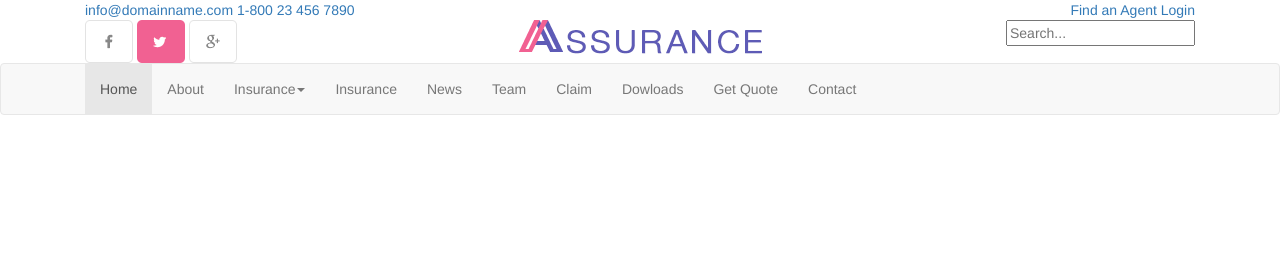
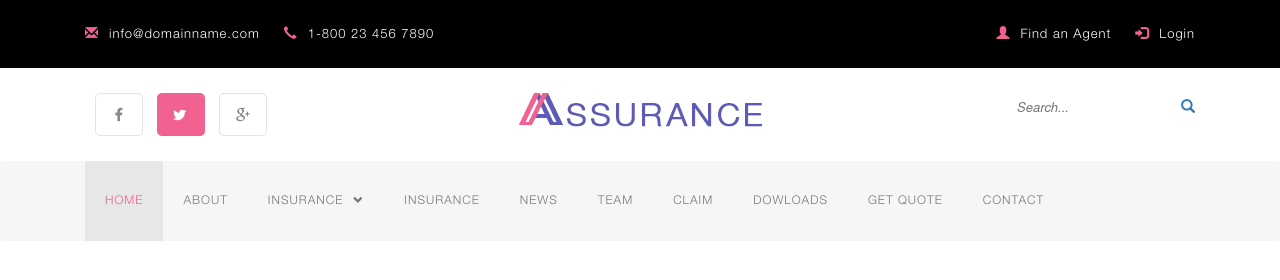
Before and after one commit to luongh0202/Freelancer-asurance, a plain HTML site: page Banner/index.html in a window 1280 px wide. Drawn offline with Linux system fonts and the light colour scheme.

Commit message:
style-banner

```diff
--- a/Banner/index.html
+++ b/Banner/index.html
@@ -12,30 +12,34 @@
 	<div class="header-201905041907">
 		<div class="top-header">
 			<div class="container">
-				<div class="left col-lg-6 text-left">
-					<a class="email" href="#">info@domainname.com</a>
-					<a class="phone" href="#">1-800 23 456 7890</a>
+				<div class="left col-md-6 col-sm-7 text-left">
+					<a class="email" href="#"><span class="glyphicon glyphicon-envelope
+"></span>info@domainname.com</a>
+					<a class="phone" href="#"><span class="glyphicon glyphicon-earphone
+"></span>1-800 23 456 7890</a>
 				</div>
-				<div class="right col-lg-6 text-right">
-					<a class="find" href="#">Find an Agent</a>
-					<a class="login" href="#">Login</a>
+				<div class="right col-md-6 col-sm-5 text-right">
+					<a class="find" href="#"><span class="glyphicon glyphicon-user
+"></span>Find an Agent</a>
+					<a class="login" href="#"><span class="glyphicon glyphicon-log-in
+"></span>Login</a>
 				</div>
 			</div>
 		</div>
 		<div class="center-header">
 			<div class="container">
-				<div class="left text-left col-lg-4">
+				<div class="left text-left col-md-4">
 					<a class="share_face" href=""><img src="root/img/icon-face.png" alt=""></a>
 					<a class="share_tw" href=""><img src="root/img/icon-tw.png" alt=""></a>
 					<a class="share_gg" href=""><img src="root/img/icon-google.png" alt=""></a>
 				</div>
-				<div class="center text-center col-lg-4">
+				<div class="center text-center col-md-4">
 					<a href=""><img src="root/img/logo.png" alt=""></a>
 				</div>
 				<div class="right text-right col-lg-4">
 					<form class="search">
 						<input type="" name="" placeholder="Search...">
-						<a href="#" class="btn_search"></a>
+						<a href="#" class="btn_search glyphicon glyphicon-search"></a>
 					</form>
 				</div>
 			</div>
@@ -54,22 +58,23 @@
 			        <div id="navbar" class="navbar-collapse collapse" aria-expanded="false">
 			            <ul class="nav navbar-nav">
 							<li class="active"><a href="mailto:joe@example.com?subject=feedback" "email me">Home</a></li>
-							<li><a href="mailto:joe@example.com?subject=feedback" "email me">About</a></li>
+							<li><a href="#">About</a></li>
 			                <li class="dropdown">
-			                    <a href="#" class="dropdown-toggle" data-toggle="dropdown">Insurance<span class="caret"></span></a>
+			                    <a href="#" class="dropdown-toggle" data-toggle="dropdown">Insurance<span class="glyphicon glyphicon-chevron-down
+"></span></a>
 			                    <ul class="dropdown-menu" role="menu">
 			                        <li><a href="#">1</a></li>
 			                        <li><a href="#">2</a></li>
 			                        <li><a href="#">3</a></li>
 			                    </ul>
 			                </li>
-							<li><a href="mailto:joe@example.com?subject=feedback" "email me">Insurance</a></li>
-							<li><a href="mailto:joe@example.com?subject=feedback" "email me">News</a></li>
-							<li><a href="mailto:joe@example.com?subject=feedback" "email me">Team</a></li>
-							<li><a href="mailto:joe@example.com?subject=feedback" "email me">Claim</a></li>
-							<li><a href="mailto:joe@example.com?subject=feedback" "email me">Dowloads</a></li>
-							<li><a href="mailto:joe@example.com?subject=feedback" "email me">Get Quote</a></li>
-							<li><a href="mailto:joe@example.com?subject=feedback" "email me">Contact</a></li>
+							<li><a href="#">Insurance</a></li>
+							<li><a href="#">News</a></li>
+							<li><a href="#">Team</a></li>
+							<li><a href="#">Claim</a></li>
+							<li><a href="#">Dowloads</a></li>
+							<li><a href="#">Get Quote</a></li>
+							<li><a href="#">Contact</a></li>
 			            </ul>
 			        </div><!--/.nav-collapse -->
 			    </div>
--- a/Banner/root/css/style.css
+++ b/Banner/root/css/style.css
@@ -1 +1,114 @@
 footer{background-color:#111}
+@font-face {
+    font-family: 'HelveticaNeueLTStd';
+    font-style: normal;
+    font-weight: normal;
+    src: url('../fonts/HelveticaNeueLTStd Lt.otf');
+}
+a:hover{
+	text-decoration: none;
+}
+.top-header{
+	background-color: #000;
+	padding-top: 22.5px;
+	padding-bottom: 22.5px;
+}
+.top-header a{
+	font-size: 13px;
+	font-family: "HelveticaNeueLTStd";
+	color: rgb( 255, 255, 255 );
+	letter-spacing: 1px;
+}
+.top-header a .glyphicon{
+	color: #f16192;
+	margin-right: 10px;
+}
+.top-header a.find, .top-header a.email{
+	margin-right: 20px;
+}
+.center-header{
+	padding: 25px 0;
+}
+.center-header .text-left a{
+	margin-left: 10px;
+}
+.center-header .search input{
+	font-size: 13px;
+    font-family: "HelveticaNeue";
+    color: rgb( 174, 174, 174 );
+    line-height: 2;
+    font-style: italic;
+    border: none;
+}
+.center-header .text-left .search .glyphicon-search{
+	color: rgb( 174, 174, 174 );
+}
+.navbar_custom{
+	border: none;
+    background-color: #f6f6f6;
+}
+.navbar_custom .navbar-nav a{
+	font-size: 12px; font-family: "HelveticaNeueLTStd"; color: rgb( 241, 97, 146 ); text-transform: uppercase;
+	padding: 30px 20px;
+	letter-spacing: 1px;
+}
+.navbar_custom .navbar-nav .active{
+	background-color: #f6f6f6;
+}
+.navbar_custom .navbar-nav .active a{
+	color: #f16192;
+}
+.navbar_custom .navbar-nav .glyphicon-chevron-down{
+	font-size: 10px;
+	margin-left: 10px;
+}
+@media (max-width: 991px) {
+	.center-header .container{
+		position: relative;
+
+	}
+	.center-header .container>div.text-right{
+		position: absolute;
+		top: 0;
+		right: 0;
+	}
+	.center-header .container>div{
+		margin-bottom: 40px;
+	}
+	.navbar_custom .navbar-nav a{
+		font-size: 10px;
+		padding: 20px 10px;
+	}
+	.navbar_custom .navbar-nav .glyphicon-chevron-down{
+		font-size: 8px;
+		margin-left: 2px;
+	}
+}
+@media (max-width: 767px) {
+	.top-header .right{
+		text-align: left;
+		margin-top: 10px;
+	}
+}
+@media (max-width: 424px) {
+	.top-header .left a{
+		display: block;
+	}
+	.top-header .left a.email{
+		margin-bottom: 10px;
+	}
+	.center-header .container>div.left{
+		margin-bottom: 100px;
+    	text-align: center;
+	}
+	.center-header .container>div.right{
+		top: 60px;
+		width: 100%;
+	}
+	.center-header .right .search{
+		text-align: center;
+	}
+	.center-header .right .search input{
+		width: 60%;
+	}
+}
```
Also changed, not shown: Banner/root/fonts/HelveticaNeueLTStd Lt.otf (added), Banner/root/fonts/HelveticaNeueLTStd-BdCn.otf (added), Banner/root/fonts/HelveticaNeueLTStd-Cn.otf (added), Banner/root/fonts/HelveticaNeueLTStd-It.otf (added).
